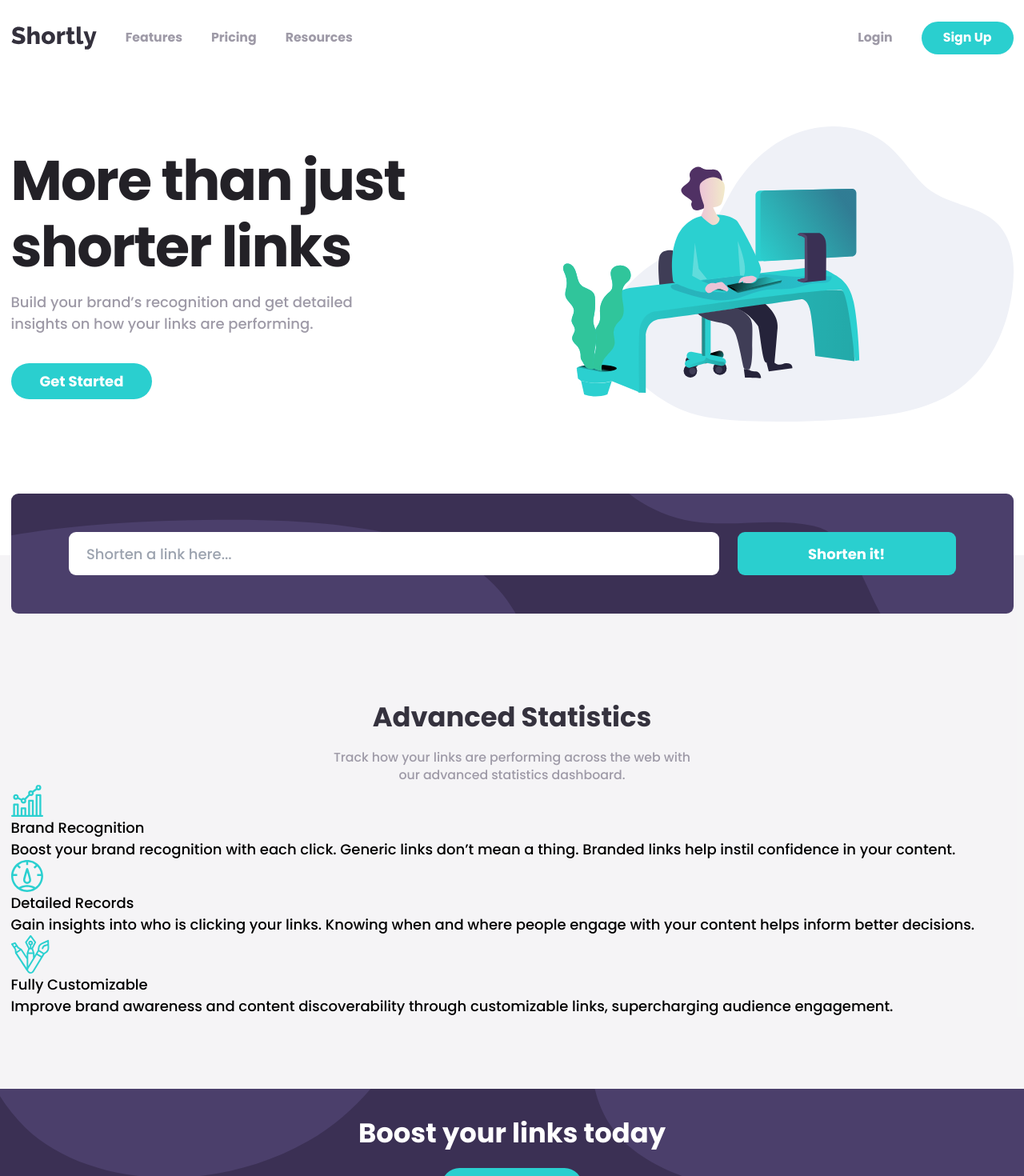
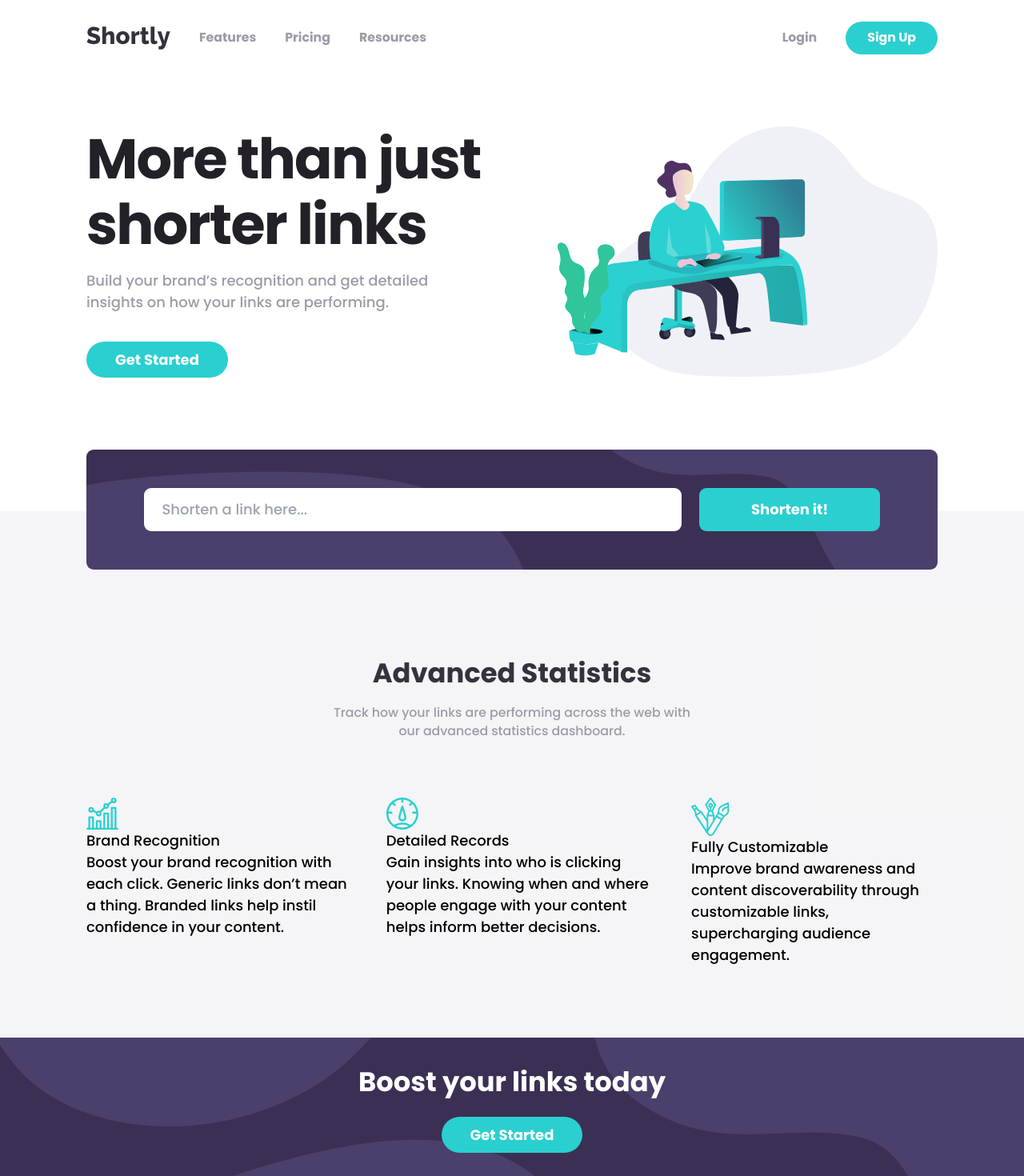
Before and after one commit to saroshfarhan/url-shortener, a React (Vite) app: page / in a window 1280 px wide. Shown: the top 1470 px of the page at 80% size. Built offline with nearby package versions, Linux system fonts and the light colour scheme.

Commit message:
css changes

```diff
--- a/src/App.jsx
+++ b/src/App.jsx
@@ -8,7 +8,7 @@ import Cta from "./components/cta";
 function App() {
   return (
     <div>
-      <div className="container relative my-6 px-3 lg:mx-auto">
+      <div className="container relative my-6 px-3 lg:mx-auto lg:px-[6rem]">
         <NavBar />
         <Main />
         <div className="relative">
--- a/src/components/cta.jsx
+++ b/src/components/cta.jsx
@@ -4,7 +4,7 @@ function Cta() {
   return (
     <div className="relative top-[-100px] flex h-[180px] items-center justify-center bg-primary_dark_violet bg-boostMobile bg-cover lg:bg-boostDeskTop">
       <div className="container flex flex-col items-center justify-center gap-5 px-3">
-        <h1 className="text-3xl font-bold text-white">
+        <h1 className="text-2xl font-bold text-white lg:text-3xl">
           Boost your links today
         </h1>
         <button
--- a/src/components/statistics.jsx
+++ b/src/components/statistics.jsx
@@ -34,7 +34,7 @@ function Statistics() {
 
   return (
     <div className="relative top-[-100px] z-[-10] bg-primary_dark_violet bg-opacity-5">
-      <div className="container px-3 pb-[5rem] pt-[75px]">
+      <div className="container px-3 pb-[5rem] pt-[75px] lg:px-[6rem]">
         <div id="shortLinks" className="hidden">
           <h1>shortened links</h1>
           <h1>shortened links</h1>
@@ -52,7 +52,9 @@ function Statistics() {
             <br className="hidden lg:block" /> our advanced statistics
             dashboard.
           </h2>
-          {renderStats}
+          <div className="mt-16 flex flex-col gap-10  lg:flex-row lg:items-start lg:justify-between">
+            {renderStats}
+          </div>
         </div>
       </div>
     </div>
```
